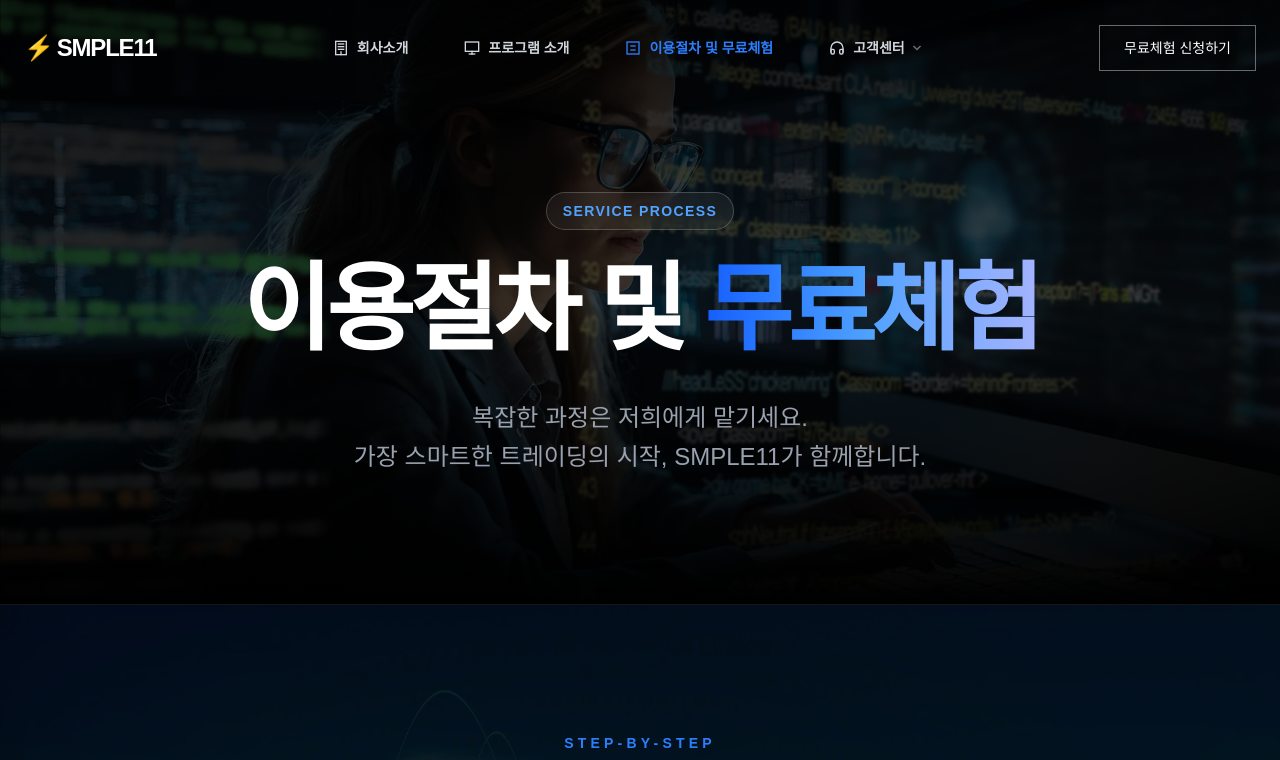
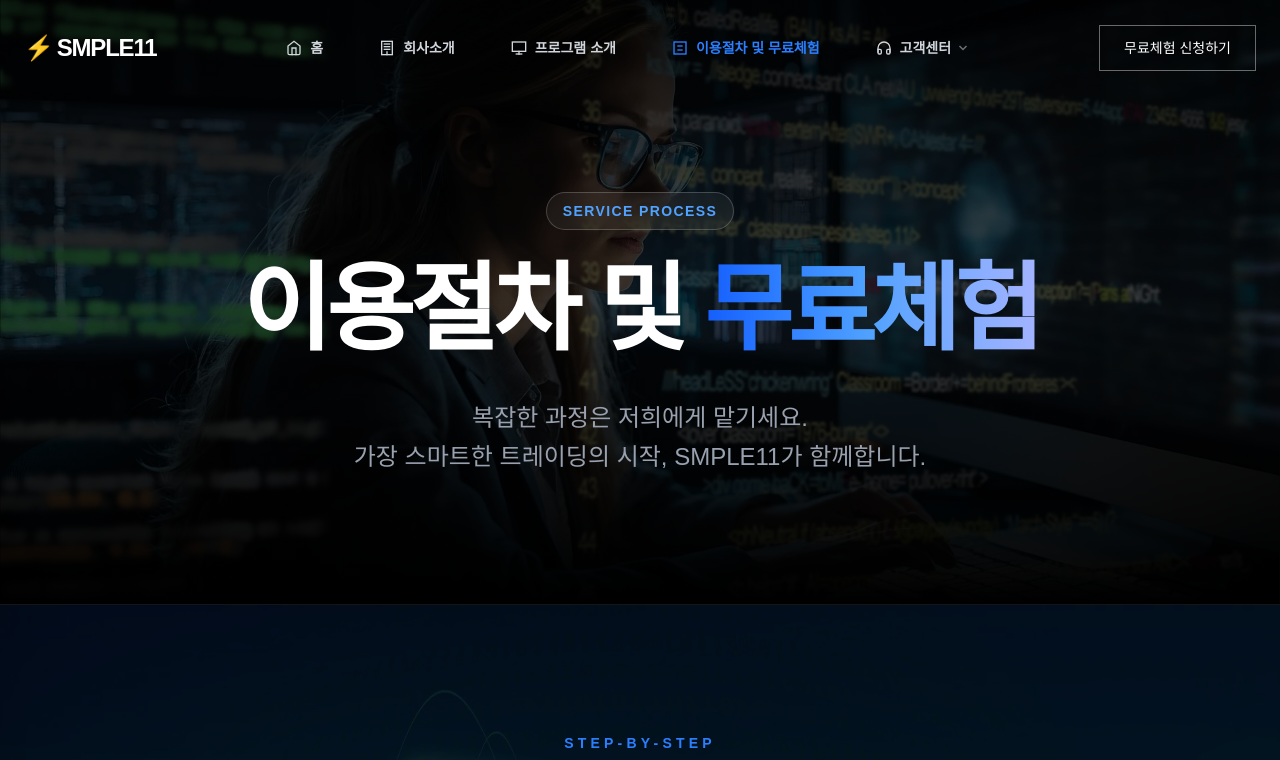
Before and after one commit to yunana88a-beep/seonmul-saempeul11_01, a Next.js app: page /trial in a window 1280 px wide. Shown: the top 760 px of the page. Built offline with nearby package versions, Linux system fonts and the light colour scheme.

Commit message:
qwrasfasf

```diff
--- a/src/app/trial/page.tsx
+++ b/src/app/trial/page.tsx
@@ -179,7 +179,8 @@
             </span>
           </h2>
           <p className="text-gray-400 text-base md:text-2xl mb-10 md:mb-16 font-light break-keep">
-            전문 상담원이 신청 확인 후 순차적으로 연락을 드립니다.
+            전문 상담원이 신청 확인 후 <br className="md:hidden" />
+            순차적으로 연락을 드립니다.
           </p>
 
           <div className="flex w-full justify-center">
--- a/src/components/layout/Header.tsx
+++ b/src/components/layout/Header.tsx
@@ -7,6 +7,20 @@
 
 // --- 직관적인 형태의 SVG 아이콘들 ---
 const Icons = {
+  // ✨ 홈 메뉴를 위한 새 아이콘 추가
+  Home: () => (
+    <svg
+      className="w-4 h-4 mr-2 inline-block"
+      viewBox="0 0 24 24"
+      fill="none"
+      stroke="currentColor"
+      strokeWidth="2"
+      strokeLinecap="square"
+    >
+      <path d="M3 9l9-7 9 7v11a2 2 0 0 1-2 2H5a2 2 0 0 1-2-2z" />
+      <polyline points="9 22 9 12 15 12 15 22" />
+    </svg>
+  ),
   Building: () => (
     <svg
       className="w-4 h-4 mr-2 inline-block"
@@ -79,6 +93,8 @@
 };
 
 const NAV_ITEMS = [
+  // ✨ 홈 메뉴 추가
+  { label: '홈', href: '/', icon: <Icons.Home /> },
   { label: '회사소개', href: '/about', icon: <Icons.Building /> },
   { label: '프로그램 소개', href: '/program', icon: <Icons.Monitor /> },
   { label: '이용절차 및 무료체험', href: '/trial', icon: <Icons.Checklist /> },
@@ -98,8 +114,6 @@
   const pathname = usePathname();
   const [isOpen, setIsOpen] = useState(false);
   const [isScrolled, setIsScrolled] = useState(false);
-
-  // ✨ 여러 아코디언이 생길 경우를 대비해, 열려있는 메뉴의 이름을 저장하도록 변경
   const [openSubMenu, setOpenSubMenu] = useState<string | null>(null);
 
   useEffect(() => {
@@ -113,7 +127,6 @@
     return pathname.startsWith(href);
   };
 
-  // ✨ 모바일 아코디언 토글 함수
   const toggleSubMenu = (label: string) => {
     setOpenSubMenu(openSubMenu === label ? null : label);
   };
@@ -130,7 +143,7 @@
           <span className="text-blue-600 mr-1">⚡</span>SMPLE11
         </Link>
 
-        {/* 데스크탑 네비게이션 (유지) */}
+        {/* 데스크탑 네비게이션 */}
         <nav className="hidden lg:flex items-center gap-6">
           {NAV_ITEMS.map((item) => {
             const active = isActive(item.href);
@@ -175,7 +188,7 @@
           </Button>
         </div>
 
-        {/* 모바일 햄버거 버튼 */}
+        {/* 모바일 버튼 */}
         {!isOpen && (
           <button
             onClick={() => setIsOpen(true)}
@@ -188,6 +201,7 @@
         )}
 
         {/* 모바일 사이드바 */}
+        {/* 모바일 사이드바 */}
         <div
           className={`fixed inset-0 z-[60] transition-opacity duration-300 lg:hidden ${isOpen ? 'opacity-100 pointer-events-auto' : 'opacity-0 pointer-events-none'}`}
         >
@@ -196,7 +210,9 @@
             onClick={() => setIsOpen(false)}
           />
           <div
-            className={`absolute right-0 top-0 bottom-0 w-64 h-screen bg-zinc-950 border-l border-white/10 p-6 flex flex-col shadow-2xl transform transition-transform duration-300 ${isOpen ? 'translate-x-0' : 'translate-x-full'}`}
+            // ✨ 포인트 1: h-screen 대신 h-[100dvh]를 사용하여 모바일 브라우저 UI 변화에 유연하게 대응
+            // ✨ 포인트 2: pb-24를 추가하여 하단 바 위로 버튼이 충분히 올라오게 설정
+            className={`absolute right-0 top-0 bottom-0 w-64 h-[100dvh] bg-zinc-950 border-l border-white/10 p-6 pb-24 flex flex-col shadow-2xl transform transition-transform duration-300 ${isOpen ? 'translate-x-0' : 'translate-x-full'}`}
           >
             <div className="flex justify-end mb-8">
               <button
@@ -215,14 +231,13 @@
               </button>
             </div>
 
-            <nav className="flex flex-col gap-2 flex-1">
+            <nav className="flex flex-col gap-2 flex-1 overflow-y-auto">
               {NAV_ITEMS.map((item) => {
                 const active = isActive(item.href);
                 const isSubOpen = openSubMenu === item.label;
 
                 return (
                   <div key={item.href} className="flex flex-col">
-                    {/* ✨ 서브메뉴 유무에 따라 버튼(아코디언)과 링크(이동)로 동작 분리 */}
                     {item.subItems ? (
                       <button
                         onClick={() => toggleSubMenu(item.label)}
@@ -256,7 +271,6 @@
                             key={sub.href}
                             href={sub.href}
                             onClick={() => setIsOpen(false)}
-                            // ✨ pl-12를 pl-4로 수정하여 과도한 왼쪽 여백 제거
                             className="text-sm font-medium py-3 pl-4 flex items-center text-gray-400 hover:text-white hover:bg-white/5 transition-colors"
                           >
                             <span className="text-white/20 mr-3 font-mono ml-2">
@@ -272,7 +286,8 @@
               })}
             </nav>
 
-            <div className="mt-8 pt-8 border-t border-white/10">
+            {/* ✨ 포인트 3: mb-4를 추가하여 바닥에 딱 붙지 않게 여유 공간 확보 */}
+            <div className="mt-8 pt-8 border-t border-white/10 mb-4">
               <Button className="w-full">무료체험 신청하기</Button>
             </div>
           </div>
```
